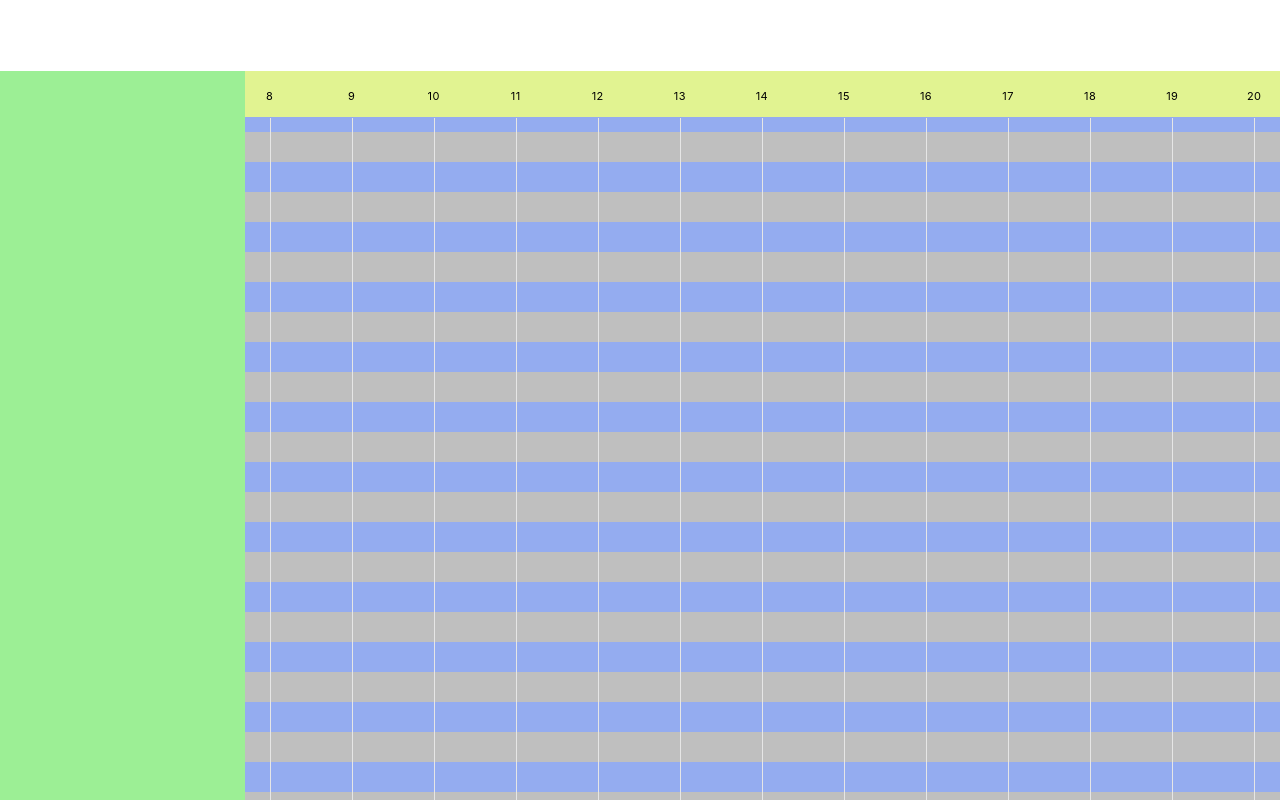
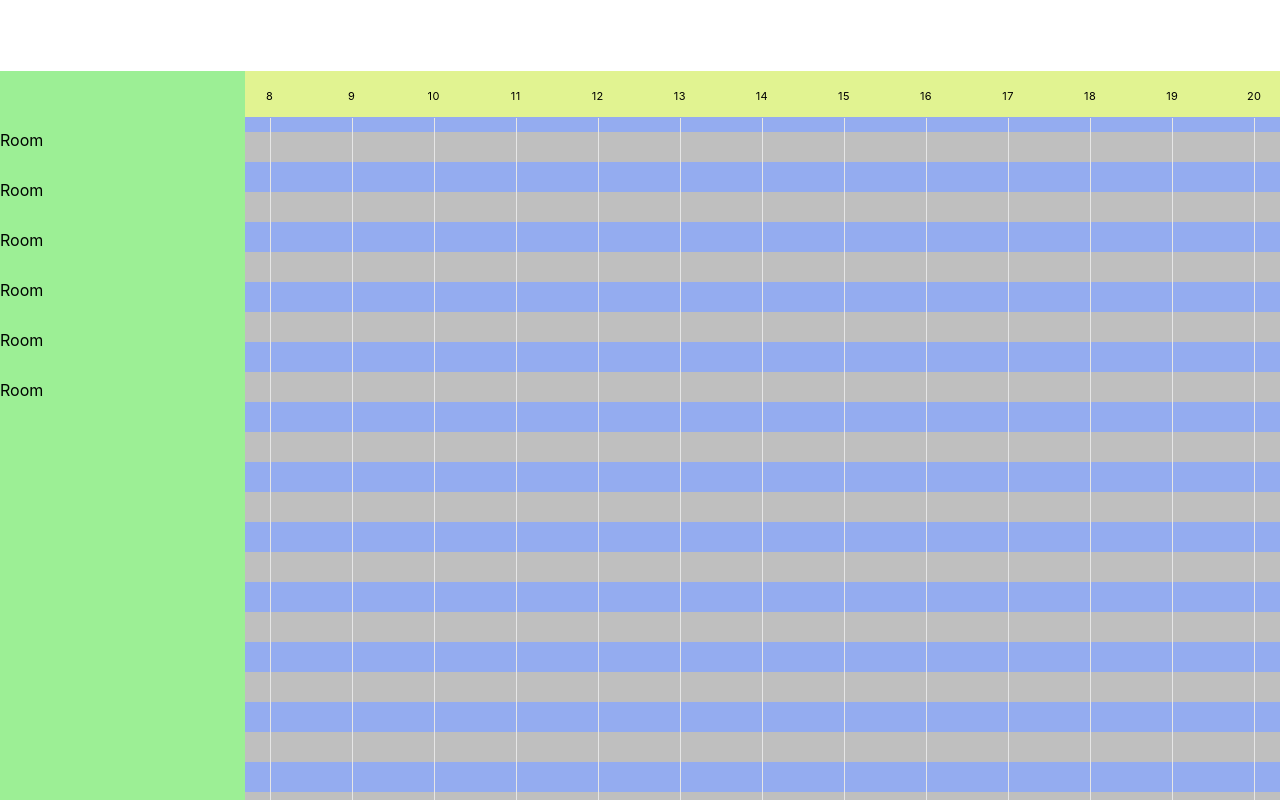
Before and after one commit to synthetiquely/Roomie, a React (Create React App) app: page / in a window 1280 px wide. Built offline with nearby package versions, Linux system fonts and the light colour scheme.

Commit message:
Implement skeleton for Rooms

```diff
--- /dev/null
+++ b/src/components/Room/Room.jsx
@@ -0,0 +1,6 @@
+import React from "react";
+import Styles from "./Room.module.css";
+
+export function Room() {
+  return <li className={Styles.container}>Room</li>;
+}
--- /dev/null
+++ b/src/components/Room/Room.module.css
@@ -0,0 +1,3 @@
+.container {
+  padding: 15px 0;
+}
--- /dev/null
+++ b/src/components/RoomsList/RoomsList.jsx
@@ -0,0 +1,16 @@
+import React from "react";
+import { Room } from "../Room/Room";
+import Styles from "./RoomsList.module.css";
+
+export function RoomsList() {
+  return (
+    <ul className={Styles.container}>
+      <Room />
+      <Room />
+      <Room />
+      <Room />
+      <Room />
+      <Room />
+    </ul>
+  );
+}
--- /dev/null
+++ b/src/components/RoomsList/RoomsList.module.css
@@ -0,0 +1,5 @@
+.container {
+  margin: 44px 0 0 0;
+  padding: 0;
+  list-style: none;
+}
--- a/src/components/Sidebar/Sidebar.jsx
+++ b/src/components/Sidebar/Sidebar.jsx
@@ -1,6 +1,11 @@
 import React from "react";
+import { RoomsList } from "../RoomsList/RoomsList";
 import Styles from "./Sidebar.module.css";
 
 export function Sidebar() {
-  return <aside className={Styles.container} />;
+  return (
+    <aside className={Styles.container}>
+      <RoomsList />
+    </aside>
+  );
 }
```
